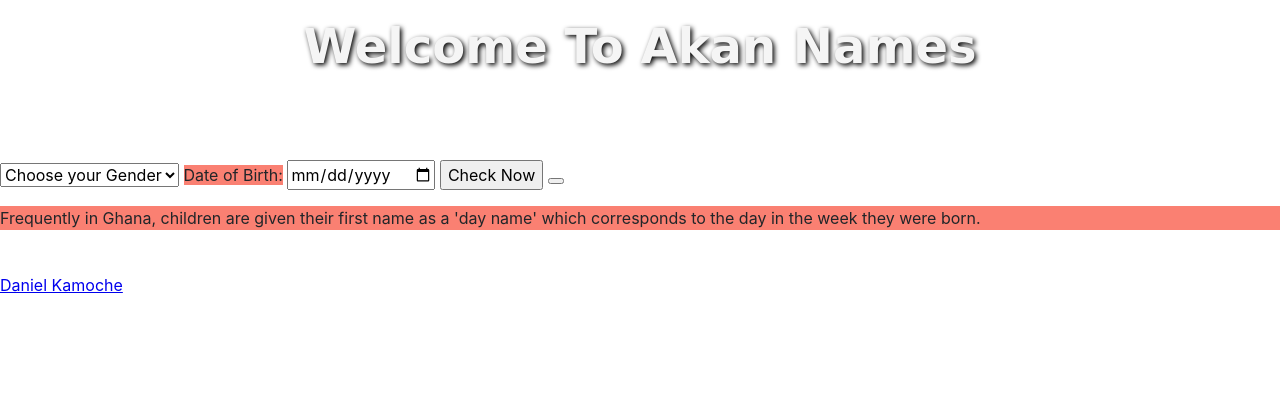
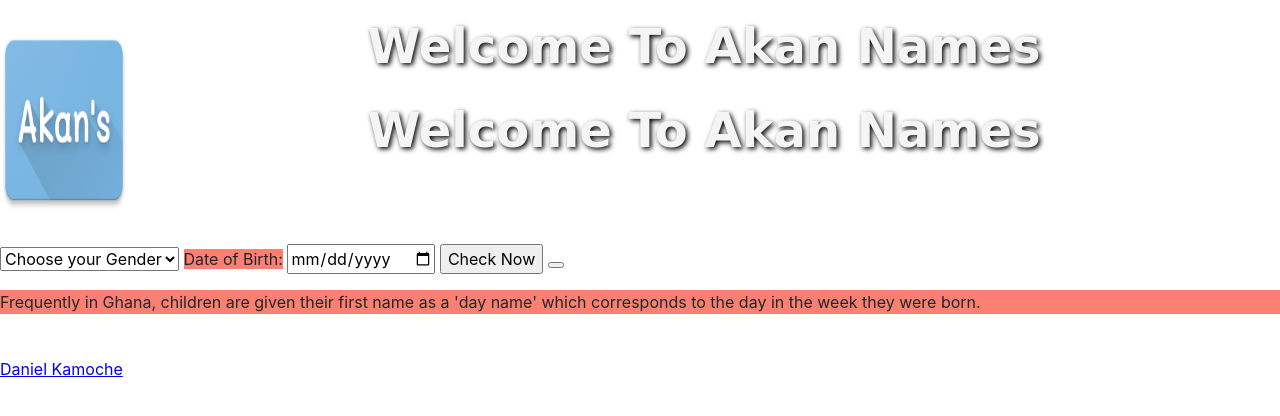
Before and after one commit to tkamoche/projectweek2, a plain HTML site: page index.html in a window 1280 px wide. Drawn offline with Linux system fonts and the light colour scheme.

Commit message:
photo heading added

```diff
--- a/index.html
+++ b/index.html
@@ -19,6 +19,13 @@
 </head>
 
 <body class="container-fluid" style="background-image:url(images/background.jpg);">
+
+  <div id="heading">
+    <img src="images/akan.png" alt=" ">
+
+    <h1>Welcome To Akan Names</h1>
+
+  </div>
 
 
         <h1>Welcome To Akan Names</h1>
```
